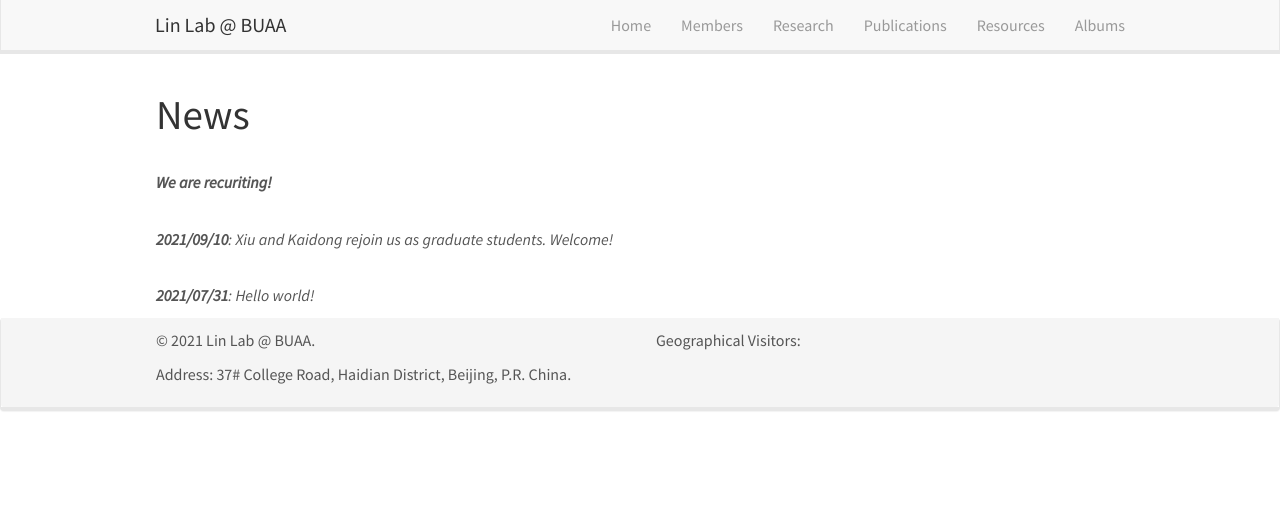
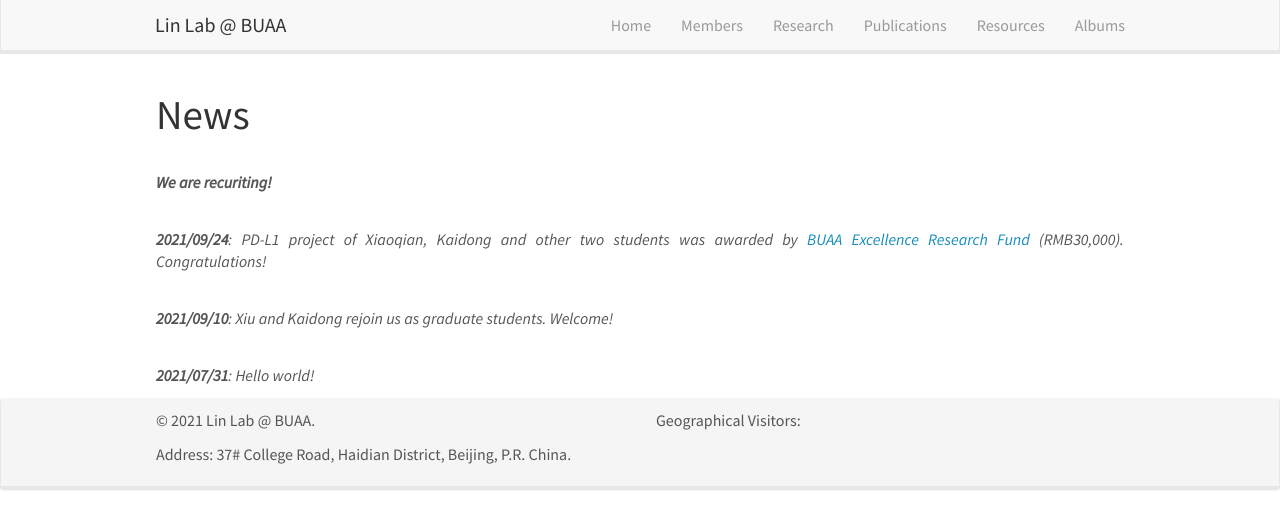
Before and after one commit to linxubo/linxubo.github.io, a Jekyll site: the page built from _pages/news.md, in a window 1280 px wide. Shown: the top 529 px of the page. Built offline with Jekyll 4.4.1, drawn with Linux system fonts in a browser that asks for light colours; nearby versions of some CDN libraries; a script that is not in the unit is left out.

Commit message:
Update news.yml

```diff
--- a/_data/news.yml
+++ b/_data/news.yml
@@ -1,4 +1,5 @@
 - headline: <b> We are recuriting!</b>
 
+- headline: "<b>2021/09/24</b>: PD-L1 project of Xiaoqian, Kaidong and other two students was awarded by [BUAA Excellence Research Fund](http://sae.buaa.edu.cn/info/1135/4439.htm) (RMB30,000). Congratulations!"
 - headline: "<b>2021/09/10</b>: Xiu and Kaidong rejoin us as graduate students. Welcome!"
 - headline: "<b>2021/07/31</b>: Hello world!"
```
